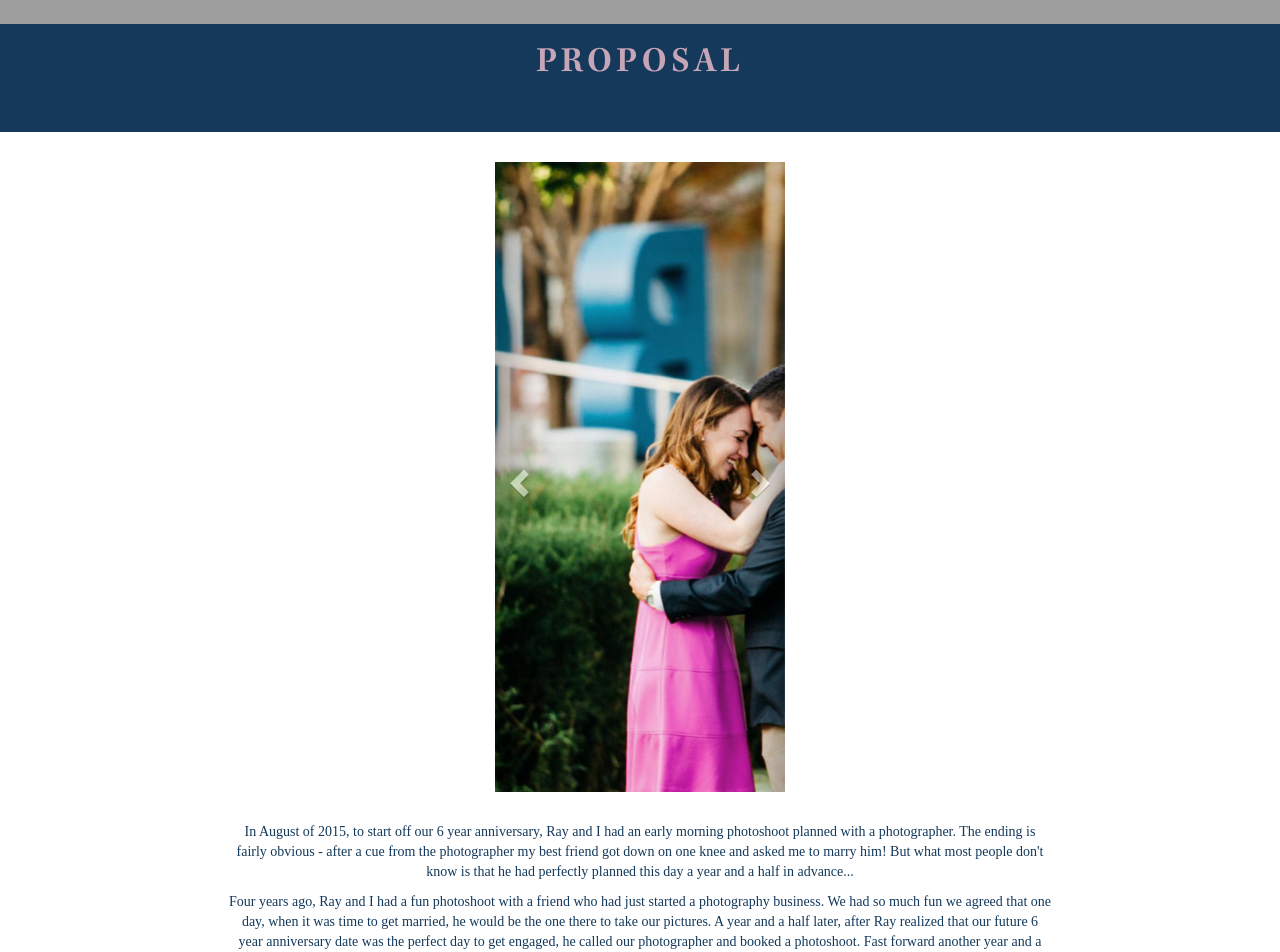
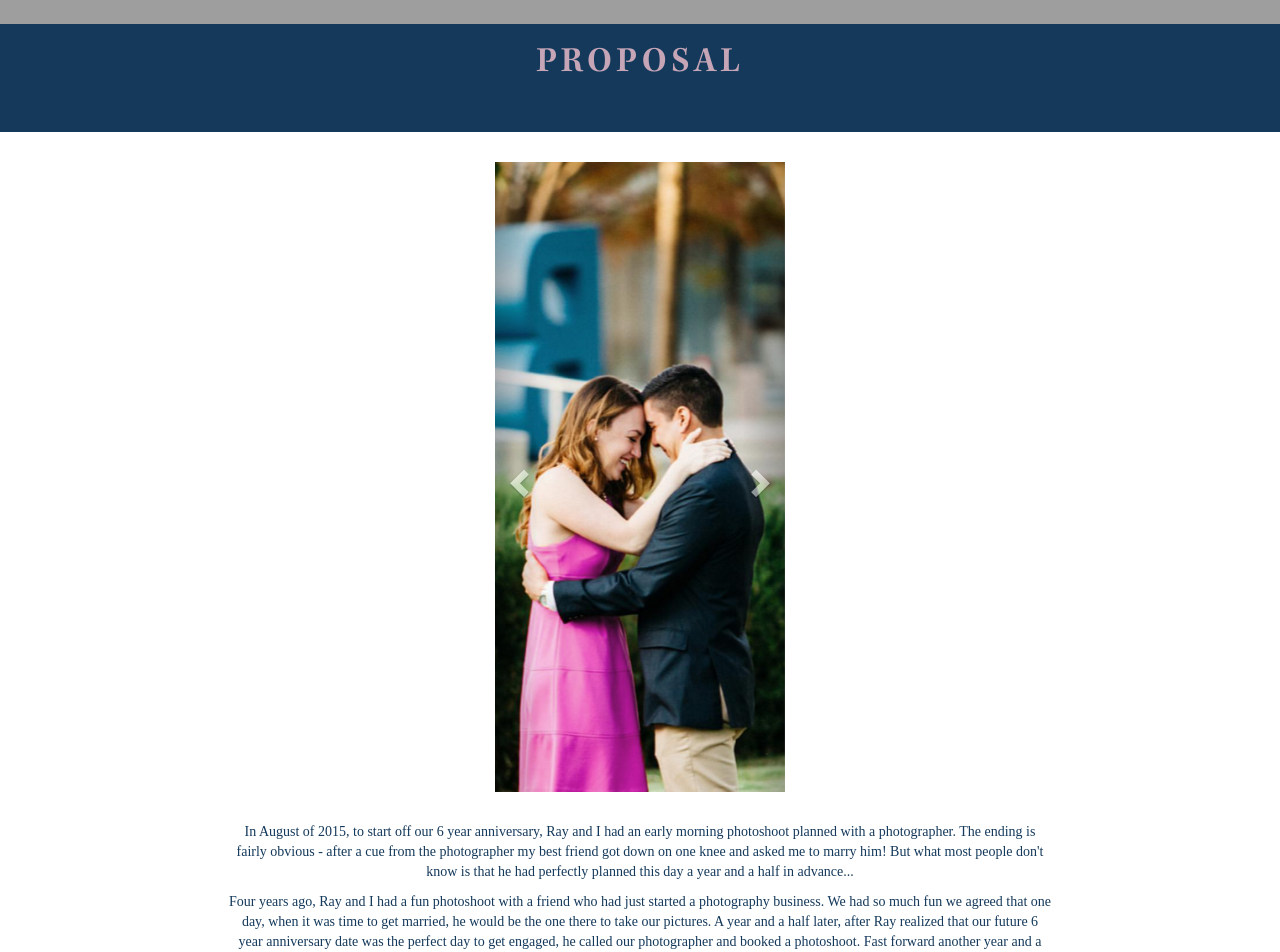
Before and after one commit to LonelyBeastie/raychelle, a Jekyll site: the page built from index.html, in a window 1280 px wide. Shown: the part 876-1828 px from the top of the page. Built offline with Jekyll 4.4.1, drawn with Linux system fonts in a browser that asks for light colours; some web fonts are replaced; grey boxes are pictures that could not be loaded.

Commit message:
makes background better (centered and without repeat and such)

```diff
--- a/css/raychelle.css
+++ b/css/raychelle.css
@@ -31,8 +31,6 @@
 
 .slider-pics{
   height: 70vh;
-  background-repeat: no-repeat;
-  background-size: cover;
 }
 
 .navbar{display: none;}
--- a/index.html
+++ b/index.html
@@ -26,10 +26,10 @@ layout: default
         <div id="carousel-example-generic" class="carousel slide" data-ride="carousel">
           <div class="carousel-inner" role="listbox">
             <div class="item active">
-              <div class="slider_1 slider-pics"></div>
+              <div class="slider_1 slider-pics background-img"></div>
             </div>
             <div class="item">
-              <div class="slider_2 slider-pics"></div>
+              <div class="slider_2 slider-pics background-img"></div>
             </div>
           </div>
           <a class="left carousel-control" href="#carousel-example-generic" role="button" data-slide="prev">
```
